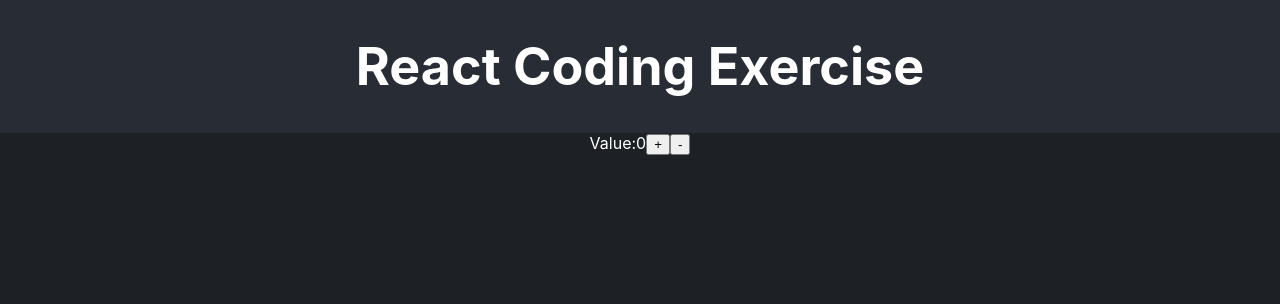
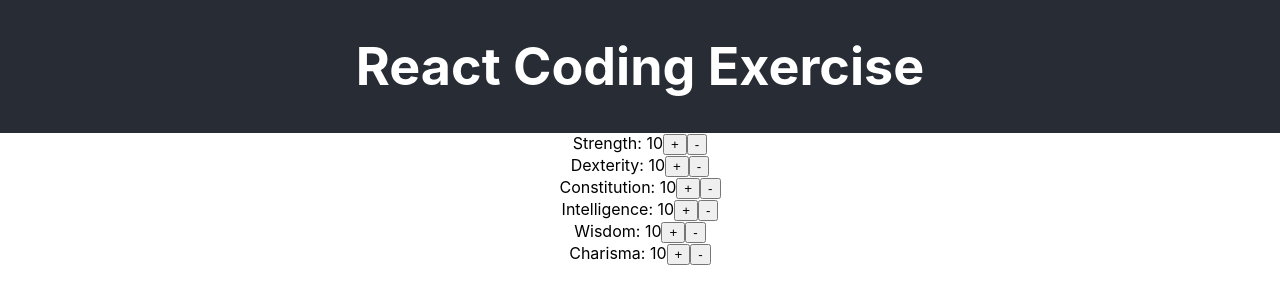
Before and after one commit to mkaseb3010/recruiting-webapp-character, a React (Create React App) app: page / in a window 1280 px wide. Shown: the top 304 px of the page. Built offline with nearby package versions, Linux system fonts and the light colour scheme.

Commit message:
Implemented requirment #1

```diff
--- a/src/App.js
+++ b/src/App.js
@@ -1,22 +1,44 @@
 import { useState } from 'react';
 import './App.css';
-import { ATTRIBUTE_LIST, CLASS_LIST, SKILL_LIST } from './consts.js';
-
+import { ATTRIBUTE_LIST } from './consts.js';
 
 function App() {
-  const [num, setNum] = useState(0);
+  const initialAttributes = {
+    Strength: 10,
+    Dexterity: 10,
+    Constitution: 10,
+    Intelligence: 10,
+    Wisdom: 10,
+    Charisma: 10
+  };
+
+  const [attributes, setAttributes] = useState(initialAttributes);
+
+  const modifyAttribute = (attr, delta) => {
+    // Ensuring the total of attributes does not exceed 70
+    const totalAttributes = Object.values(attributes).reduce((acc, value) => acc + value, 0);
+    if ((delta > 0 && totalAttributes >= 70) || (attributes[attr] + delta < 0)) {
+      return; // Do not allow increase if total is 70 or decrease below 0
+    }
+    setAttributes(prevAttributes => ({
+      ...prevAttributes,
+      [attr]: prevAttributes[attr] + delta
+    }));
+  };
+
   return (
     <div className="App">
       <header className="App-header">
         <h1>React Coding Exercise</h1>
       </header>
-      <section className="App-section">
-        <div>
-          Value:
-          {num}
-          <button>+</button>
-          <button>-</button>
-        </div>
+      <section className="Attributes">
+        {ATTRIBUTE_LIST.map(attr => (
+          <div key={attr}>
+            {attr}: {attributes[attr]}
+            <button onClick={() => modifyAttribute(attr, 1)}>+</button>
+            <button onClick={() => modifyAttribute(attr, -1)}>-</button>
+          </div>
+        ))}
       </section>
     </div>
   );
```
